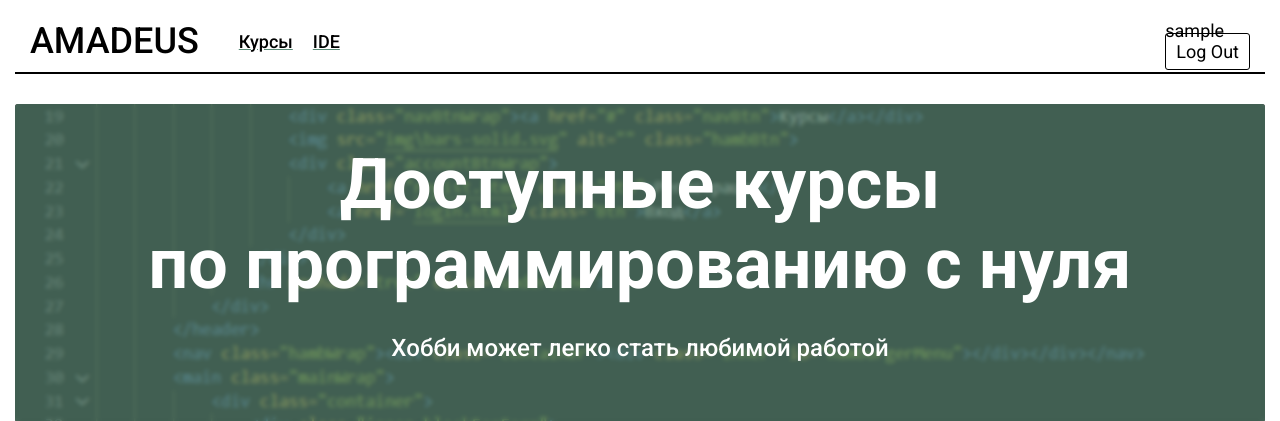
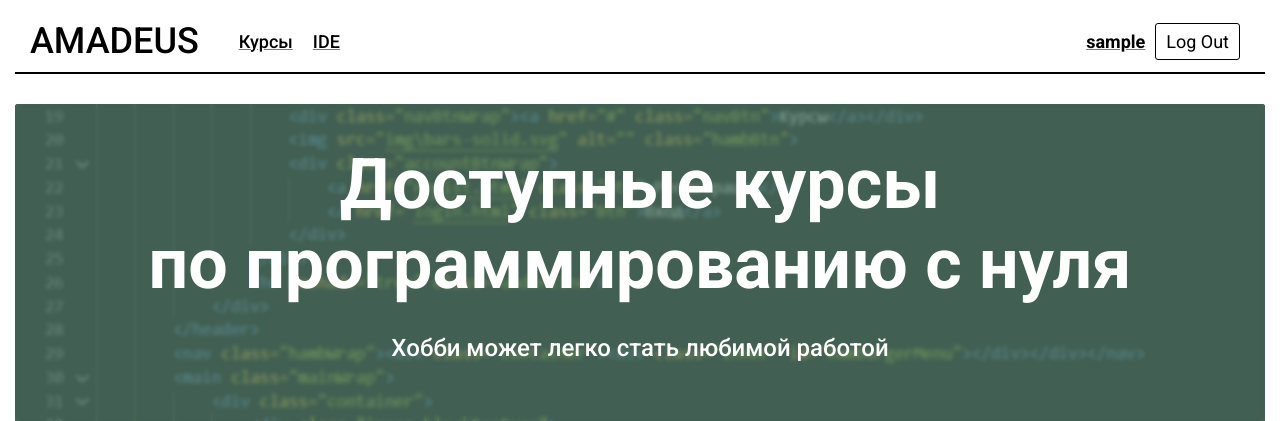
Before and after one commit to BZLOM4JOPbI/Amadeus-Courses, a Django app: page / in a window 1280 px wide. Shown: the top 421 px of the page. Run offline with Django 4.2, Linux system fonts and the light colour scheme; the visitor is signed in with stand-in values (Sample User, id 1).

Commit message:
Пользователь в шапке

```diff
--- a/Amadeus_project/main_pages/static/main_pages/css/style.css
+++ b/Amadeus_project/main_pages/static/main_pages/css/style.css
@@ -64,7 +64,13 @@ body, html {
 .titleHeader:hover {
     cursor: default;
 }
+.userName {
+    text-decoration: underline;
+    text-decoration-color: var(--accent-color);
+}
 .accountBtnWrap {
+    display: flex;
+    align-items: center;
     margin-left: auto;
 }
 .accountBtnWrap > .Btn {
@@ -104,7 +110,8 @@ body, html {
         margin: 0;
     }
     .accountBtnWrap > .Btn {
-        margin: 0;
+        margin: 0 0 0 7px;
+        padding: 2.5px 5px;
     }
     .navBtnWrap {
         display: none;
--- a/Amadeus_project/main_pages/static/main_pages/js/script.js
+++ b/Amadeus_project/main_pages/static/main_pages/js/script.js
@@ -14,7 +14,7 @@ const hambClick = () => {
     }
     navButtons.style.display = 'block';
     hamburgerMenu.appendChild(navButtons);
-    accountButtons.style.display = 'block';
+    accountButtons.style.display = 'flex';
     hamburgerMenu.appendChild(accountButtons);
     setInterval(hamburgerAviable, 1500);
 };
--- a/Amadeus_project/main_pages/templates/main_pages/base.html
+++ b/Amadeus_project/main_pages/templates/main_pages/base.html
@@ -22,8 +22,8 @@
                     <img src=" {% static 'main_pages/img/bars-solid.svg' %}" alt="" class="hambBtn">
                     <div class="accountBtnWrap">
                         {% if user.is_authenticated %}
-                        {{ user.username }}
-                        <p><a class="Btn" href="{% url 'logout' %}">Log Out</a></p>
+                        <h4 class="userName">{{ user.username }}</h4>
+                        <a class="Btn" href="{% url 'logout' %}">Log Out</a>
                         {% else %}
                         <a href="{% url 'regist_user' %}" class="Btn">Регистрация</a>
                         <a href="{% url 'login' %}" class="Btn">Вход</a>
```
